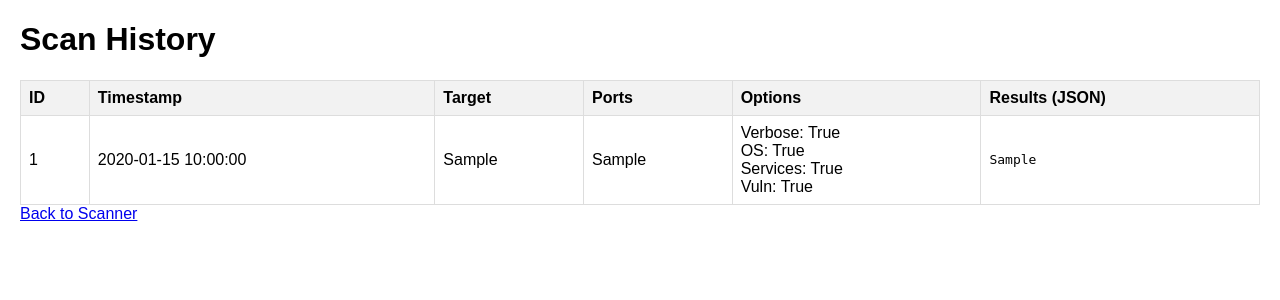
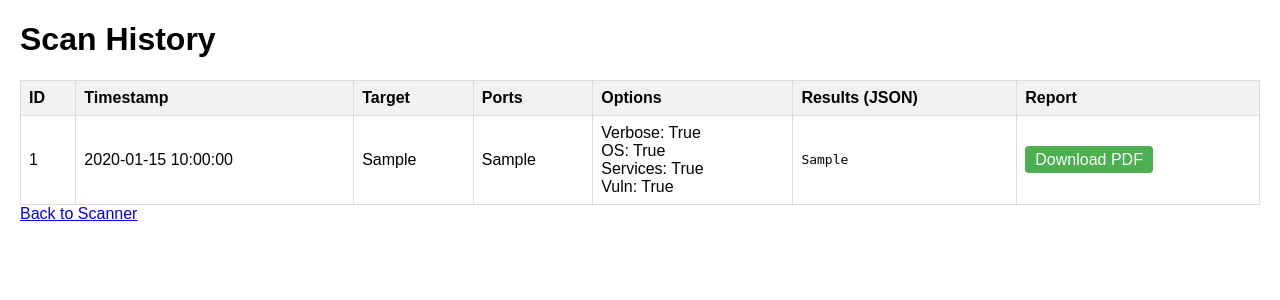
Before and after one commit to rabindra789/security-scanner, a Flask app: page /history in a window 1280 px wide. Shown: the top 300 px of the page. Run offline with Flask 3, Linux system fonts and the light colour scheme; tables that the repository leaves empty hold one stand-in row (values such as "Sample post").

Commit message:
Add functionality to download the report as pdf, using fpdf2 a python library

```diff
--- a/app.py
+++ b/app.py
@@ -1,9 +1,11 @@
 import nmap
 import json
-from flask import Flask, render_template, request, redirect, url_for
+import os
+from flask import Flask, render_template, request, redirect, url_for, send_from_directory
 from flask_sqlalchemy import SQLAlchemy
 from datetime import datetime
 from colorama import init, Fore, Style  # For colored console logs (optional)
+from fpdf import FPDF
 
 init()  # Initialize colorama
 
@@ -11,6 +13,7 @@ app = Flask(__name__)
 app.config['SQLALCHEMY_DATABASE_URI'] = 'sqlite:///scans.db'
 app.config['SQLALCHEMY_TRACK_MODIFICATIONS'] = False
 db = SQLAlchemy(app)
+os.makedirs('reports', exist_ok=True)
 
 # Database model for scan history
 class Scan(db.Model):
@@ -73,6 +76,44 @@ def scan_target(target, ports='1-1024', verbose=False, os_detection=False, servi
 
     return results
 
+def generate_pdf_report(scan):
+    """
+    Generate a PDF report for a given Scan object.
+    """
+    results = json.loads(scan.results)
+    pdf = FPDF()
+    pdf.add_page()
+    pdf.set_font("Arial", "B", 16)
+
+    pdf.cell(0, 10, "Web security Scan Report", ln=True, align="C")
+    pdf.set_font("Arial", "", 12)
+    pdf.cell(0, 10, f"Traget: {scan.target}", ln=True)
+    pdf.cell(0, 10, f"Timestammp: {scan.timestamp}", ln=True)
+    pdf.cell(0, 10, f"Ports: {scan.ports}", ln=True)
+    pdf.cell(0, 10, f"Options - Verbose: {scan.verbose}, OS: {scan.os_detection}, Service:  {scan.service_detection}, Vulnerability Scan: {scan.vuln_scan}", ln=True)
+    pdf.ln(5)
+
+    for host, host_info in results.items():
+        pdf.set_font("Arial", "B",12)
+        pdf.cell(0, 10, f"Host: {host} ({host_info.get('hostname', '')})", ln=True)
+        pdf.set_font("Arial", "", 12)
+        pdf.cell(0, 8, f"status: {host_info.get('status', 'unknown')}", ln=True)
+        if 'os' in host_info:
+            pdf.cell(0, 8, f"OS Info: {host_info['os']}", ln=True)
+
+        for proto, ports in host_info.get('protocols', {}).items():
+            pdf.cell(0, 8, f"Protocol: {proto}", ln=True)
+            for port, info in ports.items():
+                line = f"Port {port} - {info.get('name', '')} ({info.get('product', '')}/{info.get('version', '')}) State: {info.get('state')}"
+                if 'vulnerabilities' in info:
+                    line += f" | Vulnerabilities: {info['vulnerabilities']}"
+                pdf.multi_cell(0, 8, line)
+        pdf.ln(3)
+
+    filename = f"scan_report_{scan.id}.pdf"
+    pdf.output(f"reports/{filename}")
+    return filename
+
 @app.route('/', methods=['GET', 'POST'])
 def index():
     if request.method == 'POST':
@@ -109,3 +150,10 @@ def history():
 
 if __name__ == '__main__':
     app.run(host='0.0.0.0', port=1818, debug=True)
+
+@app.route('/download/<int:scan_id>')
+def download_report(scan_id):
+    scan = Scan.query.get_or_404(scan_id)
+    os.makedirs('reports', exist_ok=True)
+    filename = generate_pdf_report(scan)
+    return send_from_directory('reports', filename, as_attachment=True)
--- a/templates/history.html
+++ b/templates/history.html
@@ -8,6 +8,16 @@
         table { border-collapse: collapse; width: 100%; }
         th, td { border: 1px solid #ddd; padding: 8px; text-align: left; }
         th { background: #f2f2f2; }
+        a.download-btn {
+            background-color: #4CAF50;
+            color: white;
+            padding: 5px 10px;
+            text-decoration: none;
+            border-radius: 4px;
+        }
+        a.download-btn:hover {
+            background-color: #45a049;
+        }
     </style>
 </head>
 <body>
@@ -20,6 +30,7 @@
             <th>Ports</th>
             <th>Options</th>
             <th>Results (JSON)</th>
+            <th>Report</th>
         </tr>
         {% for scan in scans %}
             <tr>
@@ -34,6 +45,9 @@
                     Vuln: {{ scan.vuln_scan }}
                 </td>
                 <td><pre>{{ scan.results }}</pre></td>
+                <td>
+                    <a class="download-btn" href="{{ url_for('download_report', scan_id=scan.id) }}">Download PDF</a>
+                </td>
             </tr>
         {% endfor %}
     </table>
```
